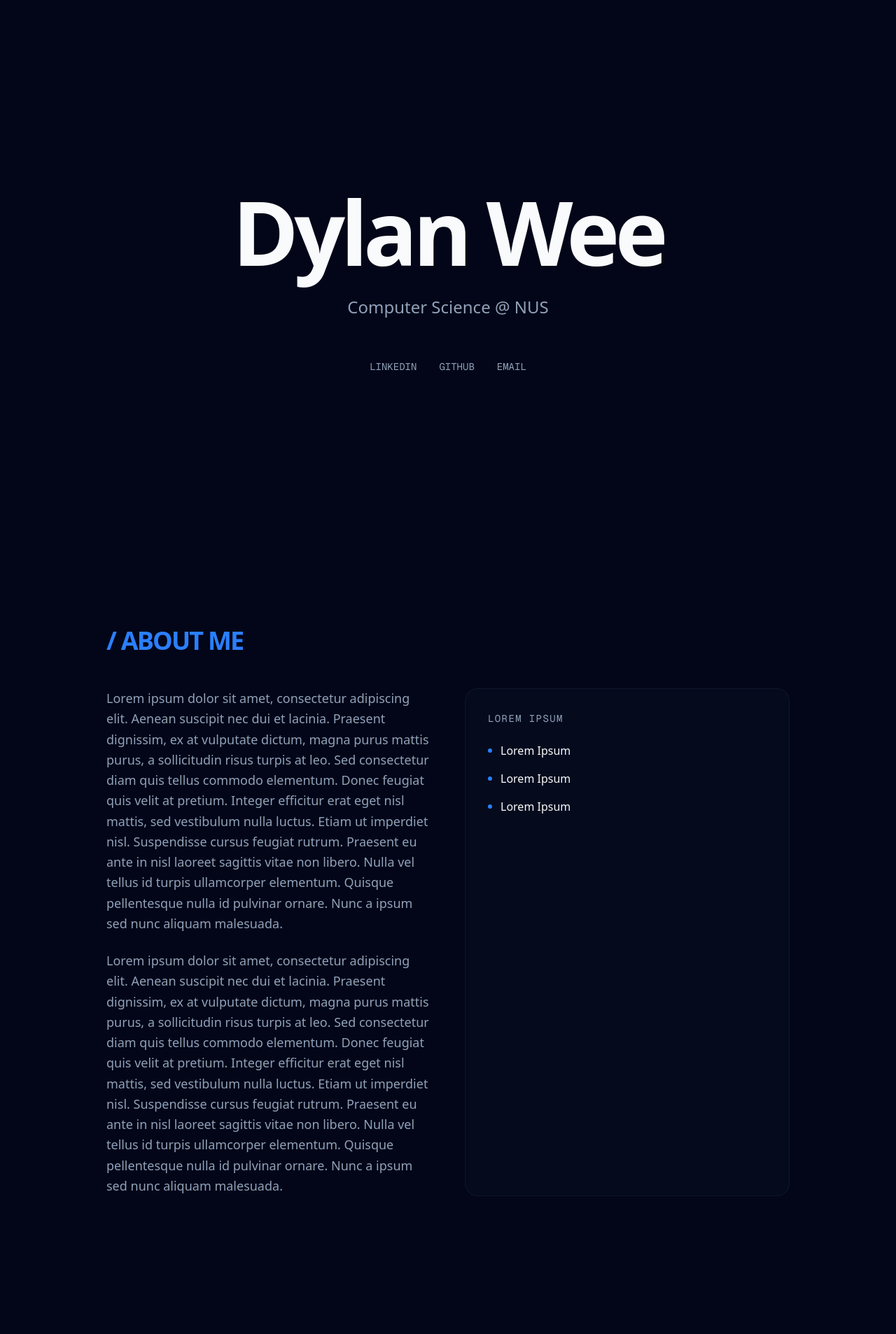
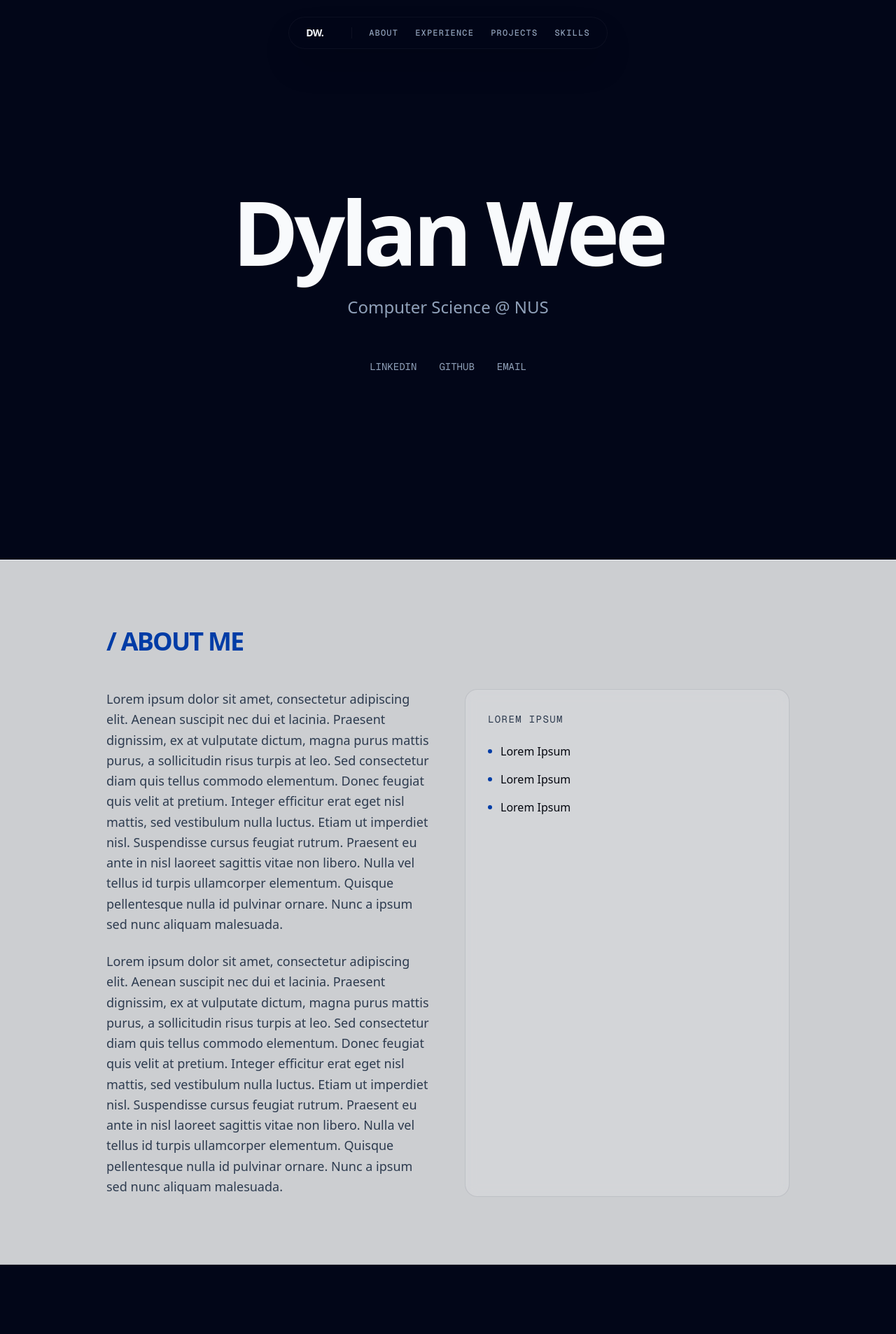
Before and after one commit to wylandee/personal-website, a Next.js app: page / in a window 1280 px wide. Shown: the top 1907 px of the page at 70% size. Built offline with nearby package versions, Linux system fonts and the light colour scheme.

Commit message:
Add zebra striping to sections

```diff
--- a/app/globals.css
+++ b/app/globals.css
@@ -89,3 +89,24 @@
     @apply bg-background text-foreground;
   }
 }
+
+.section-light {
+  --background: oklch(0.85 0.005 264.05) !important;
+  --foreground: oklch(0.13 0.02 260.05) !important;
+  --muted-foreground: oklch(0.35 0.04 258.05) !important;
+  --card: oklch(0.92 0.005 264.05) !important;
+  --card-foreground: oklch(0.13 0.02 260.05) !important;
+  --border: oklch(0.75 0.01 258.05) !important;
+  --input: oklch(0.75 0.01 258.05) !important;
+  --primary: oklch(0.13 0.02 260.05) !important;
+  --primary-foreground: oklch(0.95 0.002 247.85) !important;
+  --color-blue-400: oklch(0.45 0.15 260.05) !important;
+  --color-blue-500: oklch(0.40 0.18 260.05) !important;
+
+  border-top: 1px solid oklch(0.95 0.005 264.05) !important;
+  border-bottom: 1px solid oklch(0.129 0.042 264.695 / 0.1) !important;
+}
+
+html {
+  scroll-behavior: smooth;
+}
--- a/app/page.tsx
+++ b/app/page.tsx
@@ -1,3 +1,4 @@
+import Navbar from "@/components/navbar.tsx";
 import Landing from "@/components/landing.tsx";
 import About from "@/components/about.tsx";
 import Experience from "@/components/experience.tsx";
@@ -6,12 +7,14 @@ import Skills from "@/components/skills.tsx";
 
 export default function Home() {
   return (
-    <main>
+    <main className="relative">
+      <Navbar />
+
       <section id="landing">
         <Landing />
       </section>
 
-      <section id="about">
+      <section id="about" className="section-light bg-background text-foreground">
         <About />
       </section>
 
@@ -19,7 +22,7 @@ export default function Home() {
         <Experience />
       </section>
 
-      <section id="projects">
+      <section id="projects" className="section-light bg-background text-foreground">
         <Projects />
       </section>
 
--- /dev/null
+++ b/components/navbar.tsx
@@ -0,0 +1,46 @@
+"use client";
+
+export default function Navbar() {
+  const navLinks = [
+    { name: "About", href: "#about" },
+    { name: "Experience", href: "#experience" },
+    { name: "Projects", href: "#projects" },
+    { name: "Skills", href: "#skills" },
+  ];
+
+  const handleScroll = (e: React.MouseEvent<HTMLAnchorElement, MouseEvent>, href: string) => {
+    e.preventDefault();
+    const targetId = href.replace("#", "");
+    const elem = document.getElementById(targetId);
+    elem?.scrollIntoView({
+      behavior: "smooth",
+    });
+  };
+
+  return (
+    <nav className="fixed top-0 left-0 w-full z-50 flex justify-center p-6">
+      <div className="flex items-center gap-6 px-6 py-3 rounded-full border border-border/40 bg-background/60 backdrop-blur-xl shadow-2xl">
+        <a
+          href="#home"
+          onClick={(e) => handleScroll(e, "#home")}
+          className="text-sm font-bold tracking-tighter hover:text-blue-500 transition-colors mr-4"
+        >
+          DW.
+        </a>
+
+        <div className="flex gap-6 items-center border-l border-border/50 pl-6">
+          {navLinks.map((link) => (
+            <a
+              key={link.name}
+              href={link.href}
+              onClick={(e) => handleScroll(e, link.href)}
+              className="text-xs font-mono font-medium uppercase tracking-widest text-muted-foreground hover:text-foreground transition-colors"
+            >
+              {link.name}
+            </a>
+          ))}
+        </div>
+      </div>
+    </nav>
+  );
+}
```
